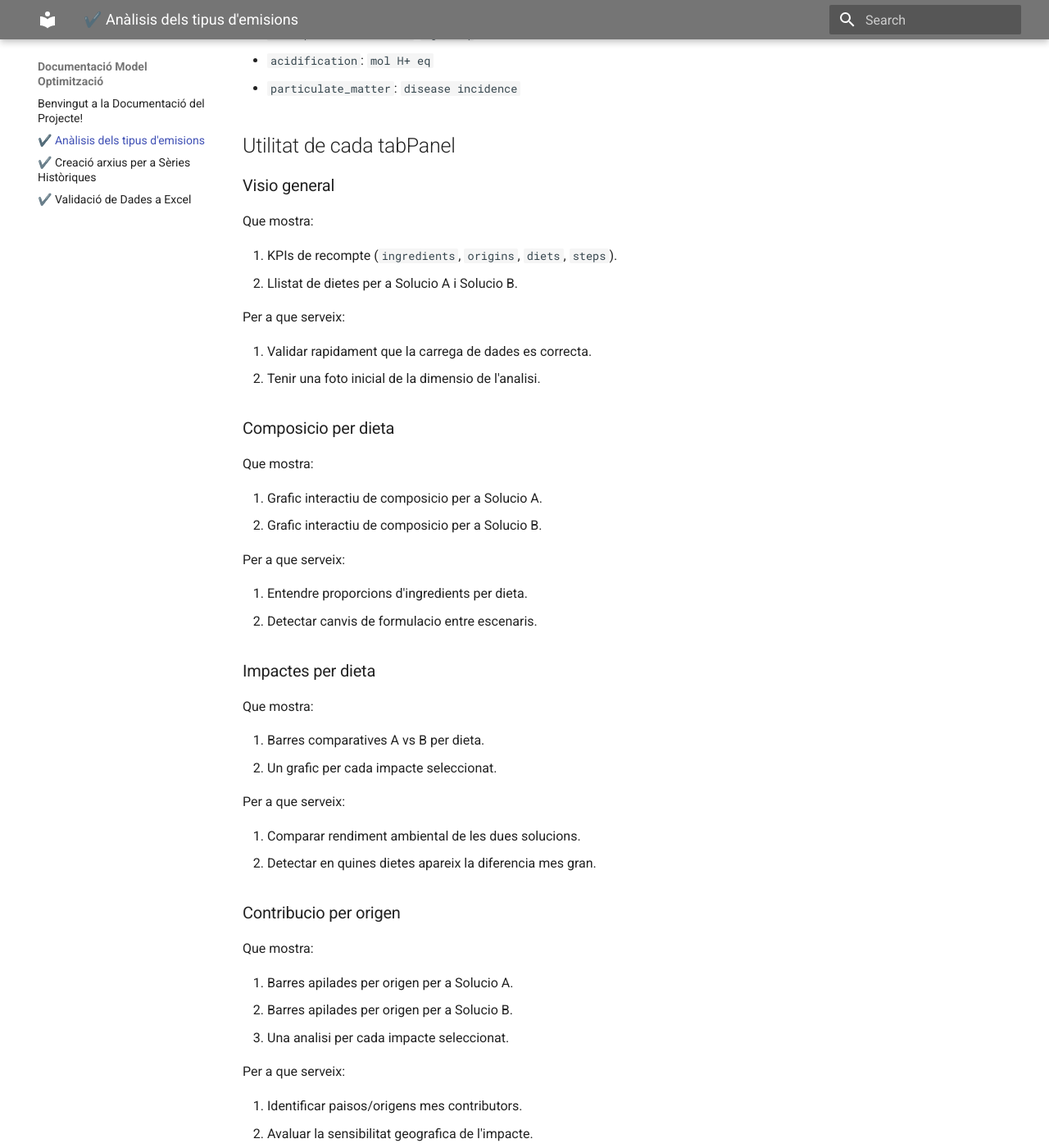
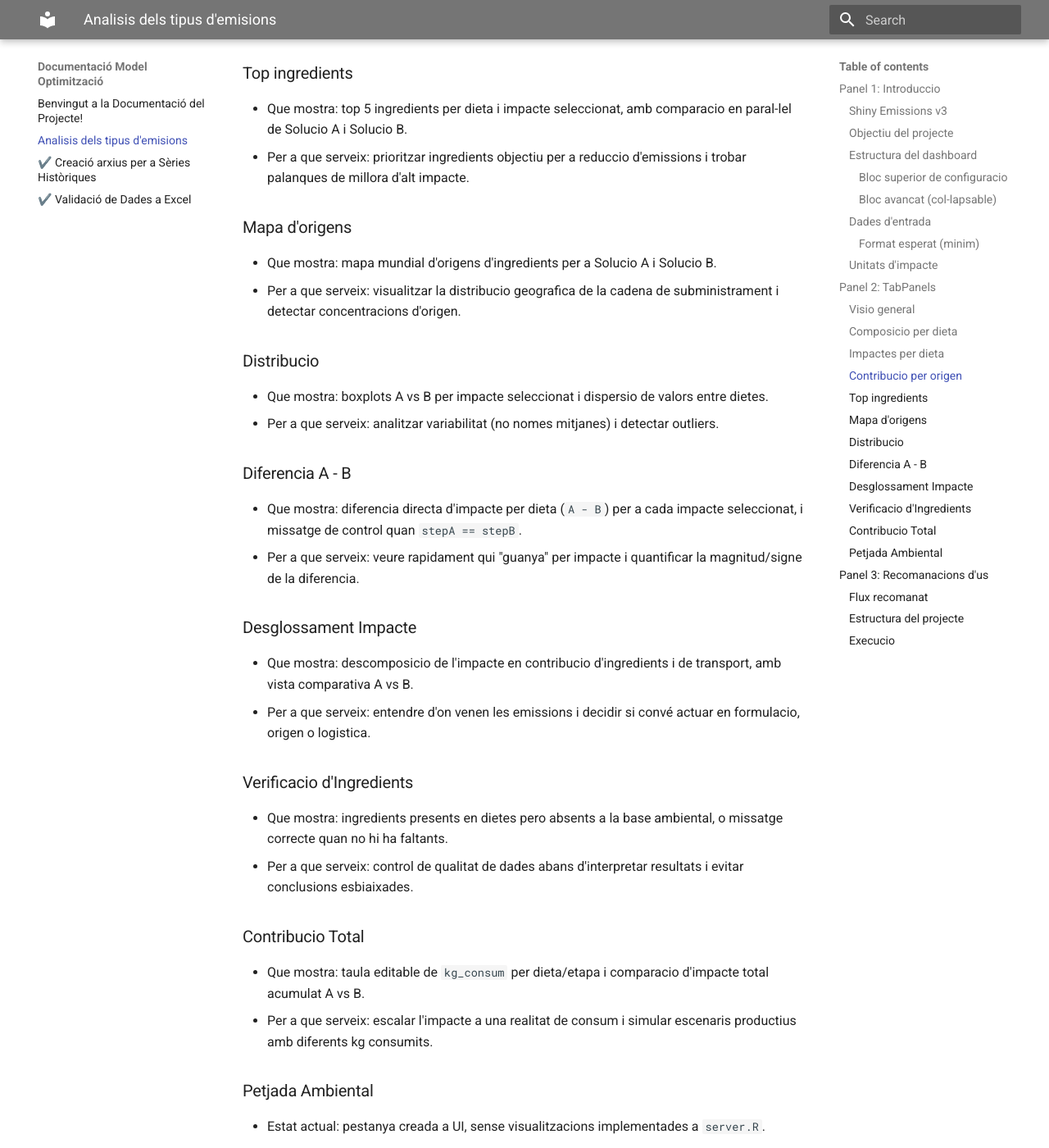
Before and after one commit to DietesSostenibles/dietes-sostenibles-documentacio, an MkDocs documentation site: the page built from docs/analisis-emisions.md, in a window 1280 px wide and 1400 px high, scrolled down 3020 px. Shown: the whole window at 82% size. Built offline with MkDocs 1.6.1 and Material for MkDocs 9.7.7, drawn with Linux system fonts in a browser that asks for light colours; some of the changed text lies outside the part shown.

Commit message:
feature:reorganitzacio de l'arxiu analisis-emissions

```diff
--- a/docs/analisis-emisions.md
+++ b/docs/analisis-emisions.md
@@ -1,10 +1,12 @@
-# ✔️ Anàlisis dels tipus d'emisions
+# Analisis dels tipus d'emisions
 
-# Shiny Emissions v3
+## Panel 1: Introduccio
+
+### Shiny Emissions v3
 
 Dashboard en **RStudio (Shiny + shinydashboard)** per analitzar l'impacte ambiental de dietes, comparar dues solucions (A i B), desglossar emissions per ingredient i origen, i incorporar l'efecte del transport.
 
-## Objectiu del projecte
+### Objectiu del projecte
 
 L'aplicacio permet:
 
@@ -14,7 +16,7 @@
 4. Reassignar origens d'ingredients per a simulacio d'escenaris.
 5. Exportar resums per al seu us extern.
 
-## Estructura del dashboard
+### Estructura del dashboard
 
 El dashboard s'organitza en:
 
@@ -49,7 +46,7 @@
 2. **Aplicar canvi** i **restablir overrides**.
 3. **Descarrega de resum** en CSV (`resum_impactes_solucions_<data>.csv`).
 
-## Dades d'entrada
+### Dades d'entrada
 
 El projecte fa servir 3 fitxers Excel:
 
@@ -57,44 +54,18 @@
 2. **Dietes**
 3. **Transport**
 
-### Format esperat (minim)
+#### Format esperat (minim)
 
-#### 1. Ambiental
+1. **Ambiental**
+   - Columnes obligatories: `ingredient`, `group`, `origen`, `default_origen`.
+   - Columnes d'impacte reconegudes (si existeixen): `climate_change`, `land_use`, `water_use`, `eutrophication_marine`, `acidification`, `particulate_matter`.
+2. **Dietes**
+   - Columnes obligatories: `step`, `ingredient`, `diet`, `prop`.
+3. **Transport**
+   - Columna obligatoria: `origen`.
+   - Pot incloure columnes d'impacte per integrar l'efecte del transport per origen.
 
-Columnes obligatories:
-
-- `ingredient`
-- `group`
-- `origen`
-- `default_origen`
-
-Columnes d'impacte reconegudes (si existeixen):
-
-- `climate_change`
-- `land_use`
-- `water_use`
-- `eutrophication_marine`
-- `acidification`
-- `particulate_matter`
-
-#### 2. Dietes
-
-Columnes obligatories:
-
-- `step`
-- `ingredient`
-- `diet`
-- `prop`
-
-#### 3. Transport
-
-Columna obligatoria:
-
-- `origen`
-
-A mes, pot incloure columnes d'impacte per integrar l'efecte del transport per origen.
-
-## Unitats d'impacte
+### Unitats d'impacte
 
 Les unitats definides a l'app son:
 
@@ -105,169 +76,82 @@
 - `acidification`: `mol H+ eq`
 - `particulate_matter`: `disease incidence`
 
-## Utilitat de cada tabPanel
+## Panel 2: TabPanels
 
 ### Visio general
 
-Que mostra:
-
-1. KPIs de recompte (`ingredients`, `origins`, `diets`, `steps`).
-2. Llistat de dietes per a Solucio A i Solucio B.
-
-Per a que serveix:
-
-1. Validar rapidament que la carrega de dades es correcta.
-2. Tenir una foto inicial de la dimensio de l'analisi.
+- Que mostra: KPIs de recompte (`ingredients`, `origins`, `diets`, `steps`) i llistat de dietes per a Solucio A i Solucio B.
+- Per a que serveix: validar rapidament la carrega de dades i tenir una foto inicial de la dimensio de l'analisi.
 
 ### Composicio per dieta
 
-Que mostra:
-
-1. Grafic interactiu de composicio per a Solucio A.
-2. Grafic interactiu de composicio per a Solucio B.
-
-Per a que serveix:
-
-1. Entendre proporcions d'ingredients per dieta.
-2. Detectar canvis de formulacio entre escenaris.
+- Que mostra: grafic interactiu de composicio per a Solucio A i Solucio B.
+- Per a que serveix: entendre proporcions d'ingredients per dieta i detectar canvis de formulacio entre escenaris.
 
 ### Impactes per dieta
 
-Que mostra:
-
-1. Barres comparatives A vs B per dieta.
-2. Un grafic per cada impacte seleccionat.
-
-Per a que serveix:
-
-1. Comparar rendiment ambiental de les dues solucions.
-2. Detectar en quines dietes apareix la diferencia mes gran.
+- Que mostra: barres comparatives A vs B per dieta i un grafic per cada impacte seleccionat.
+- Per a que serveix: comparar rendiment ambiental de les dues solucions i detectar en quines dietes apareix la diferencia mes gran.
 
 ### Contribucio per origen
 
-Que mostra:
-
-1. Barres apilades per origen per a Solucio A.
-2. Barres apilades per origen per a Solucio B.
-3. Una analisi per cada impacte seleccionat.
-
-Per a que serveix:
-
-1. Identificar paisos/origens mes contributors.
-2. Avaluar la sensibilitat geografica de l'impacte.
+- Que mostra: barres apilades per origen per a Solucio A i Solucio B, amb una analisi per cada impacte seleccionat.
+- Per a que serveix: identificar paisos/origens mes contributors i avaluar la sensibilitat geografica de l'impacte.
 
 ### Top ingredients
 
-Que mostra:
-
-1. Top 5 ingredients per dieta i per impacte seleccionat.
-2. Comparacio en paral-lel de Solucio A i Solucio B.
-
-Per a que serveix:
-
-1. Prioritzar ingredients objectiu per a reduccio d'emissions.
-2. Trobar palanques de millora d'alt impacte.
+- Que mostra: top 5 ingredients per dieta i impacte seleccionat, amb comparacio en paral-lel de Solucio A i Solucio B.
+- Per a que serveix: prioritzar ingredients objectiu per a reduccio d'emissions i trobar palanques de millora d'alt impacte.
 
 ### Mapa d'origens
 
-Que mostra:
-
-1. Mapa mundial d'origens d'ingredients per a Solucio A.
-2. Mapa mundial d'origens d'ingredients per a Solucio B.
-
-Per a que serveix:
-
-1. Visualitzar la distribucio geografica de la cadena de subministrament.
-2. Detectar concentracions d'origen i possibles riscos logistic-ambientals.
+- Que mostra: mapa mundial d'origens d'ingredients per a Solucio A i Solucio B.
+- Per a que serveix: visualitzar la distribucio geografica de la cadena de subministrament i detectar concentracions d'origen.
 
 ### Distribucio
 
-Que mostra:
-
-1. Boxplots A vs B per impacte seleccionat.
-2. Dispersio de valors entre dietes (amb punts individuals).
-
-Per a que serveix:
-
-1. Analitzar variabilitat, no nomes mitjanes.
-2. Detectar outliers o dietes amb comportament extrem.
+- Que mostra: boxplots A vs B per impacte seleccionat i dispersio de valors entre dietes.
+- Per a que serveix: analitzar variabilitat (no nomes mitjanes) i detectar outliers.
 
 ### Diferencia A - B
 
-Que mostra:
-
-1. Diferencia directa d'impacte per dieta (`A - B`) per a cada impacte seleccionat.
-2. Missatge de control quan `stepA == stepB`.
-
-Per a que serveix:
-
-1. Veure rapidament qui "guanya" per impacte.
-2. Quantificar magnitud i signe de la diferencia.
+- Que mostra: diferencia directa d'impacte per dieta (`A - B`) per a cada impacte seleccionat, i missatge de control quan `stepA == stepB`.
+- Per a que serveix: veure rapidament qui "guanya" per impacte i quantificar la magnitud/signe de la diferencia.
 
 ### Desglossament Impacte
 
-Que mostra:
-
-1. Descomposicio de l'impacte en:
-	- contribucio d'ingredients
-	- contribucio de transport
-2. Vista comparativa per a Solucio A i Solucio B.
-
-Per a que serveix:
-
-1. Entendre d'on venen les emissions.
-2. Decidir si convé actuar en formulacio, origen o logistica.
+- Que mostra: descomposicio de l'impacte en contribucio d'ingredients i de transport, amb vista comparativa A vs B.
+- Per a que serveix: entendre d'on venen les emissions i decidir si convé actuar en formulacio, origen o logistica.
 
 ### Verificacio d'Ingredients
 
-Que mostra:
-
-1. Ingredients presents en dietes pero absents a la base ambiental.
-2. Missatge d'estat correcte quan no hi ha faltants.
-
-Per a que serveix:
-
-1. Control de qualitat de dades abans d'interpretar resultats.
-2. Evitar conclusions esbiaixades per dades incompletes.
+- Que mostra: ingredients presents en dietes pero absents a la base ambiental, o missatge correcte quan no hi ha faltants.
+- Per a que serveix: control de qualitat de dades abans d'interpretar resultats i evitar conclusions esbiaixades.
 
 ### Contribucio Total
 
-Que mostra:
-
-1. Taula editable de `kg_consum` per dieta/etapa.
-2. Comparacio d'impacte total acumulat A vs B (barres apilades per etapa).
-
-Per a que serveix:
-
-1. Escalar l'impacte a una realitat de consum.
-2. Simular escenaris productius amb diferents kg consumits.
+- Que mostra: taula editable de `kg_consum` per dieta/etapa i comparacio d'impacte total acumulat A vs B.
+- Per a que serveix: escalar l'impacte a una realitat de consum i simular escenaris productius amb diferents kg consumits.
 
 ### Petjada Ambiental
 
-Estat actual:
+- Estat actual: pestanya creada a UI, sense visualitzacions implementades a `server.R`.
+- Us previst: espai reservat per a un resum addicional de petjada ambiental.
 
-1. Pestanya creada a UI, sense visualitzacions implementades a `server.R`.
+## Panel 3: Recomanacions d'us
 
-Per a que serveix (previst):
-
-1. Espai reservat per a un resum addicional de petjada ambiental.
-
-## Flux recomanat d'us
+### Flux recomanat
 
 1. Carregar els tres fitxers (`Ambiental`, `Dietes`, `Transport`).
 2. Revisar `Visio general` i `Verificacio d'Ingredients`.
 3. Seleccionar `stepA` i `stepB`.
 4. Triar impactes rellevants.
-5. Analitzar:
-	- `Impactes per dieta`
-	- `Contribucio per origen`
-	- `Top ingredients`
-	- `Desglossament Impacte`
+5. Analitzar `Impactes per dieta`, `Contribucio per origen`, `Top ingredients` i `Desglossament Impacte`.
 6. Si cal, aplicar overrides d'origen i repetir la comparacio.
 7. Ajustar `kg_consum` a `Contribucio Total` per a analisi acumulada.
 8. Exportar el resum final.
 
-## Estructura del projecte
+### Estructura del projecte
 
 - `global.R`: llibreries, constants globals, funcions de carrega/calc/plot.
 - `ui.R`: estructura visual completa del dashboard.
@@ -275,6 +159,6 @@
 - `www/style.css`: estils personalitzats.
 - `Dades/`: dades auxiliars (incloent coordenades i taules de paisos).
 
-## Execucio
+### Execucio
 
 Des de RStudio, obrir el projecte `shiny_emissions_v3.Rproj` i executar l'app amb `Run App`.
```
Also changed, not shown: other parts of docs/analisis-emisions.md (+10 -15 lines).
